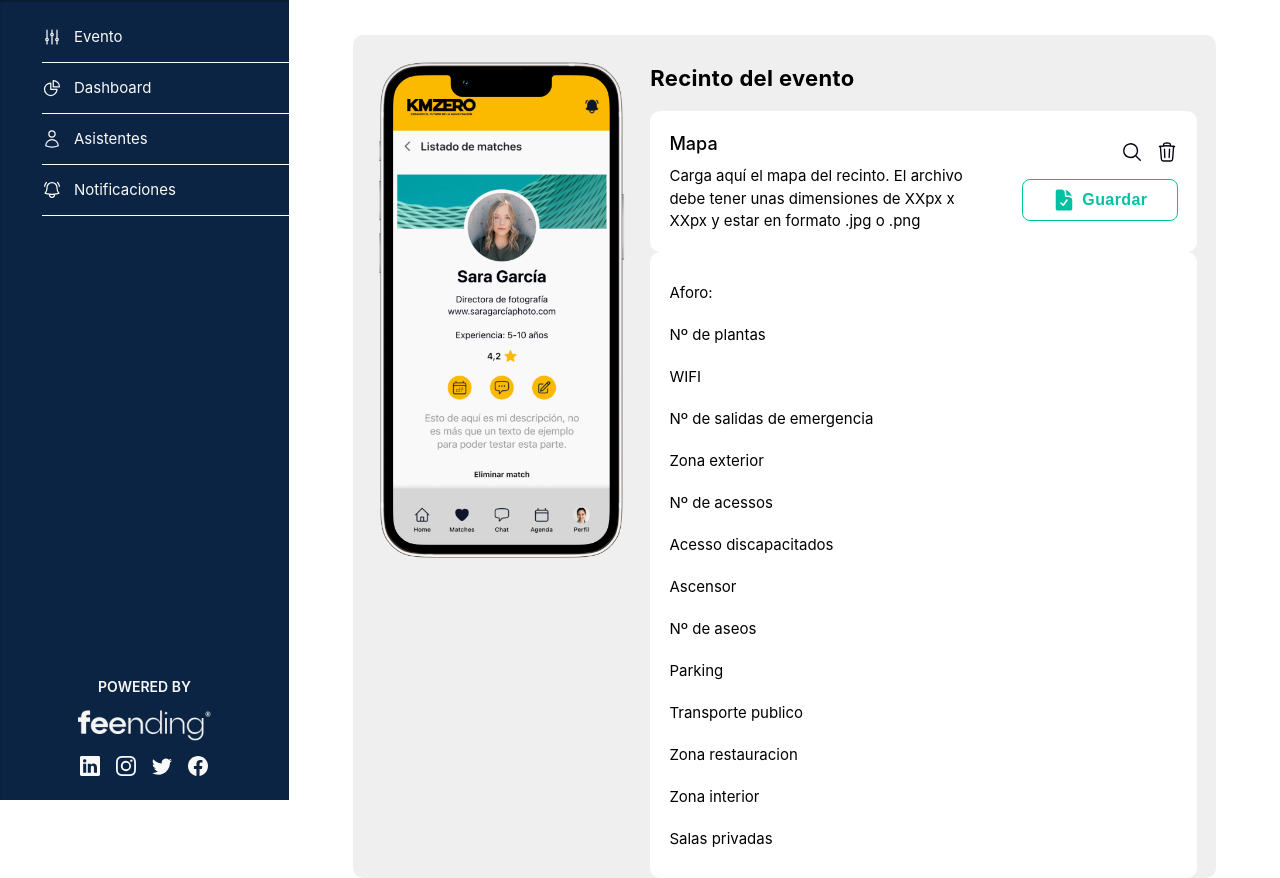
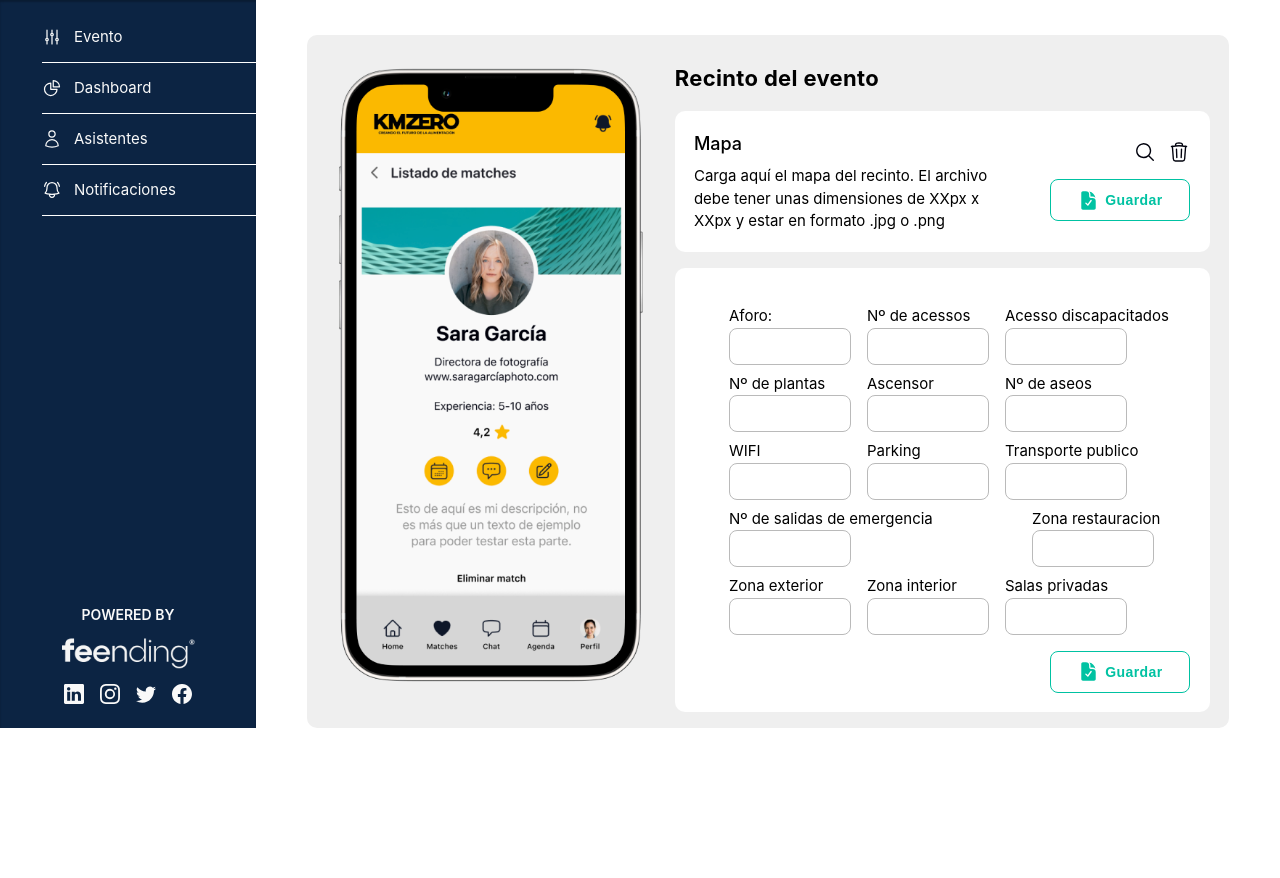
Before and after one commit to amsiceza/TBridge-Feending-Project, a React (Vite) app: page /recinto in a window 1280 px wide. After the commit the page ends 800 px from the top, so only its background shows below. Built offline with nearby package versions, Linux system fonts and the light colour scheme; a web font is replaced by a local one.

Commit message:
Update resizes sidebar

```diff
--- a/src/App.jsx
+++ b/src/App.jsx
@@ -1,28 +1,31 @@
-import './App.scss'
-import { BrowserRouter, Routes, Route } from 'react-router-dom'
+import "./App.scss";
+import { BrowserRouter, Routes, Route } from "react-router-dom";
 
-import Sidebar from './components/Sidebar/Sidebar'
+import Sidebar from "./components/Sidebar/Sidebar";
 
-import Home from './components/Buttons/Home/Home'
-import KatForm from './KatForm/KatForm'
-import KatTest from './components/Buttons/KatTest/KatTest'
-import RecintoEvento from './pages/RecintoEvento/RecintoEvento'
+import Home from "./components/Buttons/Home/Home";
+import KatForm from "./KatForm/KatForm";
+import KatTest from "./components/Buttons/KatTest/KatTest";
+import RecintoEvento from "./pages/RecintoEvento/RecintoEvento";
 
 function App() {
-
   return (
     <div className="app-container">
       <BrowserRouter>
-    <Sidebar/>
+        <div className="sidebar-boss-container">
+          <Sidebar />
+        </div>
+        <div className="content-container">
           <Routes>
-      <Route path="/" element={<Home/>}/>
-      <Route path="/kat" element={<KatTest/>}/>
-      <Route path="/katform" element={<KatForm/>}/>
-      <Route path="/recinto" element={<RecintoEvento/>}/>
+            <Route path="/" element={<Home />} />
+            <Route path="/kat" element={<KatTest />} />
+            <Route path="/katform" element={<KatForm />} />
+            <Route path="/recinto" element={<RecintoEvento />} />
           </Routes>
+        </div>
       </BrowserRouter>
     </div>
-  )
+  );
 }
 
-export default App
+export default App;
--- a/src/App.scss
+++ b/src/App.scss
@@ -10,3 +10,14 @@
 .app-container {
   display: flex;
 }
+
+.sidebar-boss-container{
+  width: 20%;
+  display: flex;
+  flex-direction: column;
+}
+.content-container{
+  width: 80%;
+  display: flex;
+  flex-direction: column;
+}
--- a/src/components/Sidebar/Sidebar.scss
+++ b/src/components/Sidebar/Sidebar.scss
@@ -1,8 +1,8 @@
 @import "./src/colors.scss";
 
 .sidebar-container {
-  width: 300px;
-  height: 100vh;
+  width: 100%;
+  height: 100%;
   background: $blue-feending;
   box-shadow: inset 0px 2px 2px rgba(0, 0, 0, 0.25);
   display: flex;
--- a/src/pages/RecintoEvento/RecintoEvento.jsx
+++ b/src/pages/RecintoEvento/RecintoEvento.jsx
@@ -42,82 +42,85 @@ function RecintoEvento() {
               <div className="second-label-recinto">
                 <form>
 
-                  <div className="column">
+
+                    <div className="row">
                       <div className="inputs">
                         <label for="aforo">Aforo:</label>
                         <input type="number" id="aforo" name="aforo" />
                       </div>
                       <div className="inputs">
+                        <label for="acessos">Nº de acessos</label>
+                        <input type="number" id="acessos" name="acessos" />
+                      </div>
+                      <div className="inputs">
+                        <label for="discapacitados">Acesso discapacitados</label>
+                        <input type="number" id="discapacitados" name="discapacitados" />
+                      </div>
+                    </div>
+
+                    <div className="row">
+                      <div className="inputs">
                         <label for="plantas">Nº de plantas</label>
                         <input type="number" id="plantas" name="plantas" />
                       </div>
+                      <div className="inputs">
+                        <label for="ascensor">Ascensor</label>
+                        <input type="number" id="ascensor" name="ascensor" />
+                      </div>
+                      <div className="inputs">
+                        <label for="aseos">Nº de aseos</label>
+                        <input type="number" id="aseos" name="aseos" />
+                      </div>
+                    </div>
+
+
+                    <div className="row">
                       <div className="inputs">
                         <label for="wifi">WIFI</label>
                         <input type="number" id="wifi" name="wifi" />
                       </div>
                       <div className="inputs">
-                      <label for="emergencia">Nº de salidas de emergencia</label>
-                      <input type="number" id="emergencia" name="emergencia" />
-                    </div>
-                    <div className="inputs">
-                      <label for="exterior">Zona exterior</label>
-                      <input type="number" id="exterior" name="exterior" />
-                    </div>
-                  </div>
-
-                  <div className="inputs">
-                    <label for="acessos">Nº de acessos</label>
-                    <input type="number" id="acessos" name="acessos" />
-                  </div>
-
-                  <div className="inputs">
-                    <label for="discapacitados">Acesso discapacitados</label>
-                    <input type="number" id="discapacitados" name="discapacitados" />
-                  </div>
-
-
-
-                  <div className="inputs">
-                    <label for="Ascensor">Ascensor</label>
-                    <input type="number" id="plantas" name="plantas" />
-                  </div>
-
-                  <div className="inputs">
-                    <label for="aseos">Nº de aseos</label>
-                    <input type="number" id="aseos" name="aseos" />
-                  </div>
-
-
-
-                  <div className="inputs">
                         <label for="parking">Parking</label>
                         <input type="number" id="parking" name="parking" />
                       </div>
-
                       <div className="inputs">
                         <label for="transporte">Transporte publico</label>
                         <input type="number" id="transporte" name="transporte" />
                       </div>
+                    </div>
 
 
+                    <div className="row two">
+                      <div className="inputs">
+                        <label for="emergencia">Nº de salidas de emergencia</label>
+                        <input type="number" id="emergencia" name="emergencia" />
+                      </div>
 
                       <div className="inputs">
                         <label for="restauracion">Zona restauracion</label>
                         <input type="number" id="restauracion" name="restauracion" />
                       </div>
+                    </div>
 
 
-
+                    <div className="row">
+                      <div className="inputs">
+                        <label for="exterior">Zona exterior</label>
+                        <input type="number" id="exterior" name="exterior" />
+                      </div>
                       <div className="inputs">
                         <label for="interior">Zona interior</label>
                         <input type="number" id="interior" name="interior" />
                       </div>
-
                       <div className="inputs">
                         <label for="privadas">Salas privadas</label>
                         <input type="number" id="privadas" name="privadas" />
                       </div>
+                    </div>
                 </form>
+                <div className="btn">
+                <BtnSave />
+                </div>
               </div>
             </div>
           </div>
--- a/src/pages/RecintoEvento/RecintoEvento.scss
+++ b/src/pages/RecintoEvento/RecintoEvento.scss
@@ -10,8 +10,8 @@
 }
 .recinto-main-container {
   display: flex;
-  width: 70%;
-  height: 60%;
+  width: 90%;
+  height: 100%;
   background: $white-l-gray;
   border-radius: 10px;
   margin-left: 5%;
@@ -20,7 +20,7 @@
 
     .recinto-mvl{
         img{
-            height: 550px;
+            height: 680px;
             width: auto;
         }
     }
@@ -62,18 +62,45 @@
     .second-label-recinto{
         margin-right: 1.2rem;
         background-color: $ultra-white;
-        display: flex;
         align-items: center;
         padding: 1.2rem;
         border-radius: 10px;
+        margin-top: 1rem;
+        margin-bottom: 1rem;
+
+        .btn{
+            display: flex;
+            width: 100%;
+            justify-content: flex-end;
+            margin-top: 1rem;
+        }
 
         form{
             display: flex;
             flex-wrap: wrap;
+            gap: 0.5rem;
+            margin-left: 35px;
+            margin-top: 18px;
+            .two{
+               gap: 6.2rem !important;
+            }
+           .row{
+            display: flex;
+            gap: 1rem;
+            .inputs{
+                display: flex;
+                flex-direction: column;
 
-            label{
-                font-size: 15px;
+                label{
+                    font-size: 15px;
+                }
+                input{
+                    width: 120px;
+                    height: 35px;
+                    border: 0.857506px solid $gray-white;
+                }
             }
+           }
         }
     }
 }
--- a/src/sass/buttons.scss
+++ b/src/sass/buttons.scss
@@ -60,6 +60,8 @@
     color:  $green;
     border-color:$green;
     background-color: transparent;
+    font-size: 14px;
+    width: 140px;
 
     &:hover{
         color: $green10;
```
Lines whose indentation alone changed are shown as unchanged.
